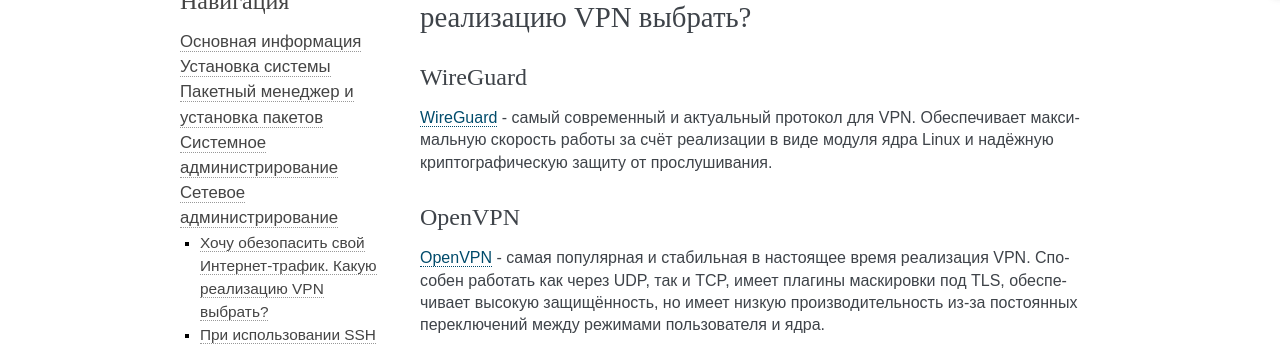
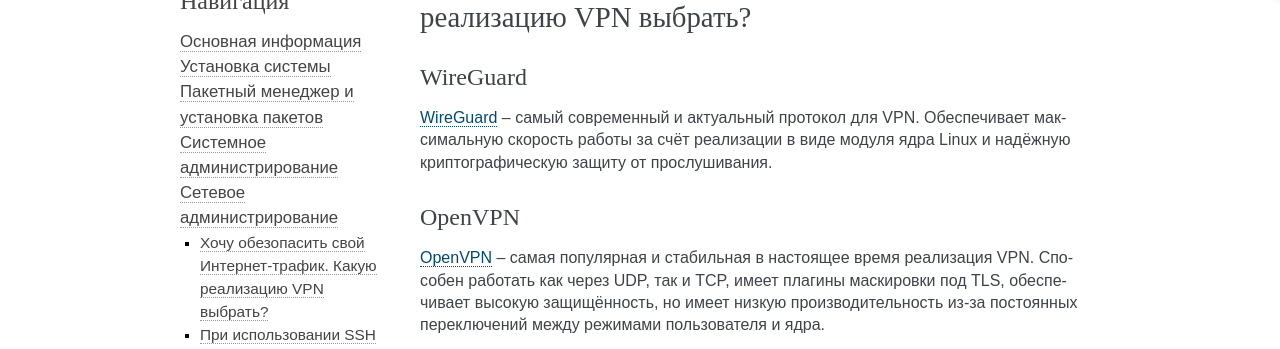
Before and after one commit to RussianFedora/FAQ, a Sphinx documentation site: the page built from source/networking.rst, in a window 1280 px wide and 900 px high. Shown: the part 136-485 px from the top of the window. Built offline with Sphinx 7.4.7, drawn with Linux system fonts in a browser that asks for light colours; some of the changed text lies outside the part shown.

Commit message:
Fixed dashes in networking.rst.

```diff
--- a/source/networking.rst
+++ b/source/networking.rst
@@ -22,12 +22,12 @@
 WireGuard
 ^^^^^^^^^^^^^
 
-:ref:`WireGuard <using-wireguard>` - самый современный и актуальный протокол для VPN. Обеспечивает максимальную скорость работы за счёт реализации в виде модуля ядра Linux и надёжную криптографическую защиту от прослушивания.
+:ref:`WireGuard <using-wireguard>` -- самый современный и актуальный протокол для VPN. Обеспечивает максимальную скорость работы за счёт реализации в виде модуля ядра Linux и надёжную криптографическую защиту от прослушивания.
 
 OpenVPN
 ^^^^^^^^^^^
 
-:ref:`OpenVPN <using-openvpn>` - cамая популярная и стабильная в настоящее время реализация VPN. Способен работать как через UDP, так и TCP, имеет плагины маскировки под TLS, обеспечивает высокую защищённость, но имеет низкую производительность из-за постоянных переключений между режимами пользователя и ядра.
+:ref:`OpenVPN <using-openvpn>` -- cамая популярная и стабильная в настоящее время реализация VPN. Способен работать как через UDP, так и TCP, имеет плагины маскировки под TLS, обеспечивает высокую защищённость, но имеет низкую производительность из-за постоянных переключений между режимами пользователя и ядра.
 
 L2TP/IPSec
 ^^^^^^^^^^^^^^
@@ -168,7 +168,7 @@
 
 Параметр **-c** обязателен. Если он не указан, программа выдаст ошибку.
 
-**192.168.1.2** - это внутренний IP-адрес устройства в ЛВС, на котором запущен сервер. Номер порта указывать не требуется.
+**192.168.1.2** -- это внутренний IP-адрес устройства в ЛВС, на котором запущен сервер. Номер порта указывать не требуется.
 
 .. index:: ssh, rsync, sync
 .. _rsync-remote:
@@ -182,7 +182,7 @@
 
     rsync -chavzP --delete --stats /path/to/local user@example.org:/path/to/remote
 
-Здесь **user@example.org** - данные для подключения к серверу, т.е. имя пользователя на удалённом сервере и хост.
+Здесь **user@example.org** -- данные для подключения к серверу, т.е. имя пользователя на удалённом сервере и хост.
 
 .. index:: ssh, rsync, sync
 .. _rsync-local:
@@ -196,7 +196,7 @@
 
     rsync -chavzP --delete --stats user@example.org:/path/to/remote /path/to/local
 
-Здесь **user@example.org** - данные для подключения к серверу, т.е. имя пользователя на удалённом сервере и хост.
+Здесь **user@example.org** -- данные для подключения к серверу, т.е. имя пользователя на удалённом сервере и хост.
 
 .. index:: dns, change dns
 .. _change-dns:
@@ -261,7 +261,7 @@
 
     sudo firewall-cmd --reload
 
-Здесь **public** - имя зоны для публичного интерфейса, **1.2.3.4** - IP-адрес, а **5.6.7.0/24** - подсеть, доступ для адресов из которой следует разрешить.
+Здесь **public** -- имя зоны для публичного интерфейса, **1.2.3.4** -- IP-адрес, а **5.6.7.0/24** -- подсеть, доступ для адресов из которой следует разрешить.
 
 .. index:: firewall, firewalld, wireguard
 .. _wireguard-allowed-ips:
@@ -288,7 +288,7 @@
 
     sudo firewall-cmd --reload
 
-Здесь **27015** - порт сервера WireGuard, **public** - имя зоны для публичного интерфейса, **1.2.3.4** - IP-адрес, а **5.6.7.0/24** - подсеть, доступ для адресов из которой следует разрешить.
+Здесь **27015** -- порт сервера WireGuard, **public** -- имя зоны для публичного интерфейса, **1.2.3.4** -- IP-адрес, а **5.6.7.0/24** -- подсеть, доступ для адресов из которой следует разрешить.
 
 .. index:: ip address, external ip, curl
 .. _get-external-ip:
@@ -352,7 +352,7 @@
 
     sudo firewall-cmd --reload
 
-Здесь **public** - имя зоны для публичного сетевого интерфейса.
+Здесь **public** -- имя зоны для публичного сетевого интерфейса.
 
 .. index:: web server, http, https, cloudflare, ip
 .. _cloudflare-forwarding:
@@ -380,7 +380,7 @@
 
     mtr example.org
 
-Приостановить работу можно нажатием клавиши **P**, для возобновить - **пробел**, а для выхода - **Q**.
+Приостановить работу можно нажатием клавиши **P**, для возобновить -- **пробел**, а для выхода -- **Q**.
 
 .. index:: network, connection, netstat, ss, socket
 .. _ss-established:
@@ -627,6 +627,6 @@
 
     nmcli connection import file /path/to/foo-bar.ovpn type openvpn
 
-Здесь **/path/to/foo-bar.ovpn** - путь к OVPN файлу на диске.
+Здесь **/path/to/foo-bar.ovpn** -- путь к OVPN файлу на диске.
 
 Встроенные сертификаты и ключи будут автоматически импортированы и сохранены в каталоге ``~/.cert/nm-openvpn``, что не вызовет :ref:`проблем с SELinux <openvpn-selinux>`.
```
